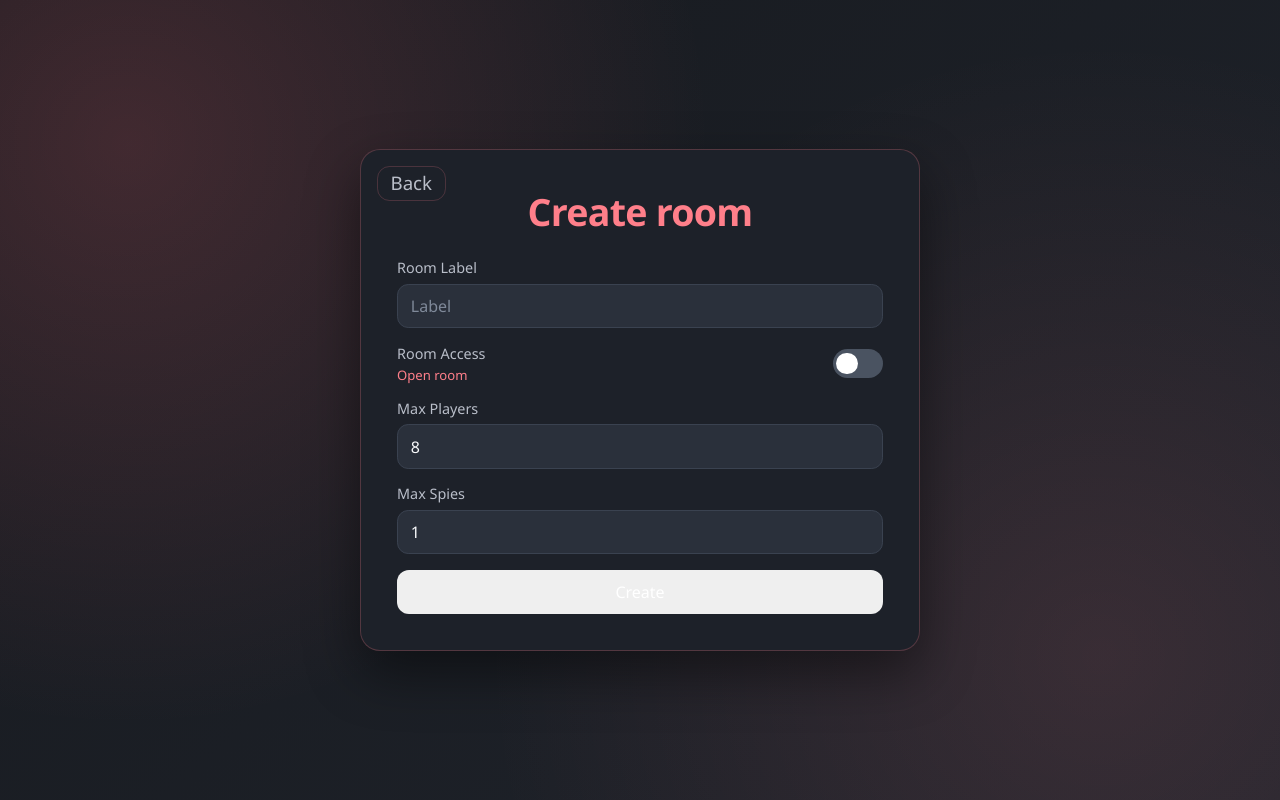
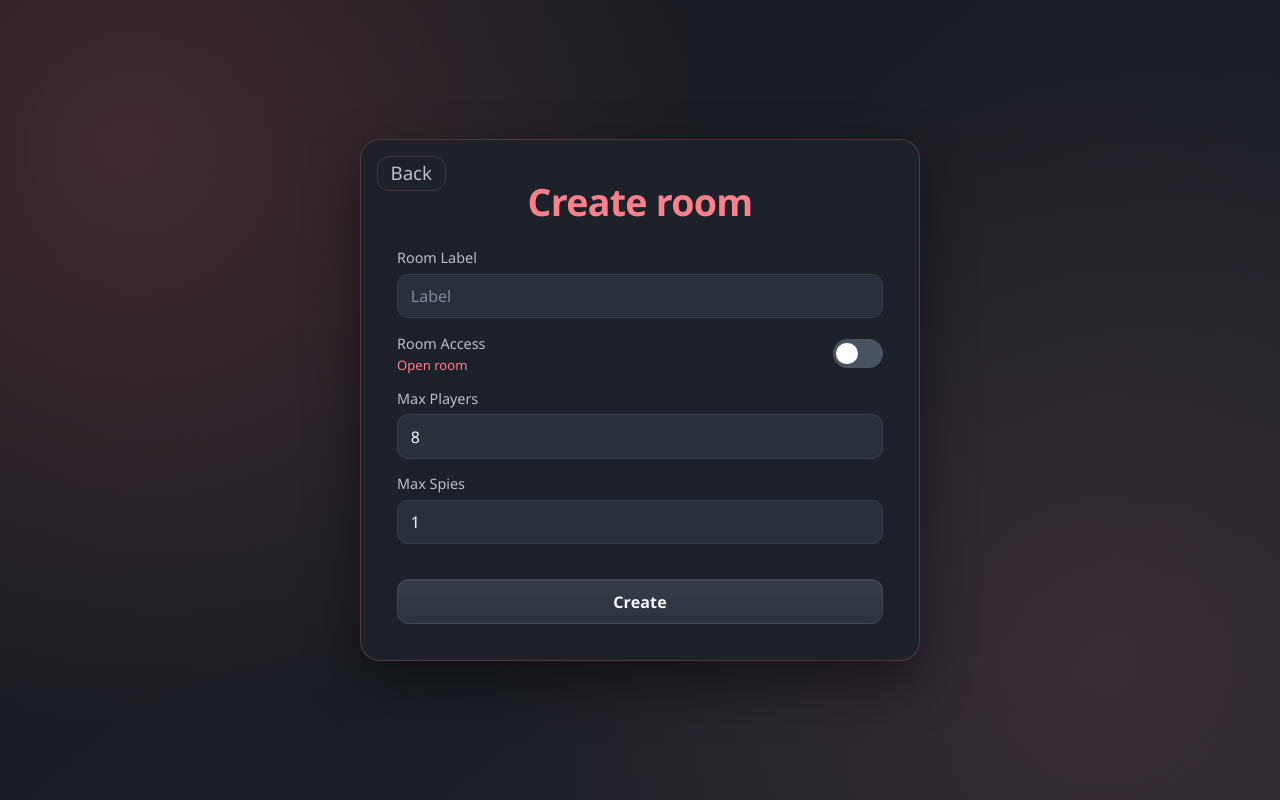
Before and after one commit to churakovra/whoispy, a FastAPI app: page /room in a window 1280 px wide. Run offline with FastAPI, Linux system fonts and the light colour scheme.

Commit message:
refactor: small changes

```diff
--- a/app/static/css/create-room.css
+++ b/app/static/css/create-room.css
@@ -30,6 +30,48 @@
   gap: 0.95rem;
 }
 
+.submit-btn {
+  width: 100%;
+  margin-top: 1.2rem;
+  min-height: 2.85rem;
+  border: 1px solid rgba(255, 255, 255, 0.08);
+  border-radius: 0.75rem;
+  background:
+    linear-gradient(180deg, rgba(255, 255, 255, 0.06), rgba(255, 255, 255, 0.02)),
+    var(--surface);
+  color: var(--text);
+  font: inherit;
+  font-weight: 700;
+  letter-spacing: 0.01em;
+  cursor: pointer;
+  box-shadow: inset 0 1px 0 rgba(255, 255, 255, 0.04);
+  transition:
+    transform 180ms ease,
+    border-color 180ms ease,
+    background-color 180ms ease,
+    box-shadow 180ms ease,
+    filter 180ms ease;
+}
+
+.submit-btn:hover {
+  transform: translateY(-1px);
+  border-color: rgba(255, 255, 255, 0.16);
+  box-shadow:
+    inset 0 1px 0 rgba(255, 255, 255, 0.06),
+    0 14px 30px rgba(0, 0, 0, 0.18);
+  filter: brightness(1.03);
+}
+
+.submit-btn:active {
+  transform: translateY(0);
+}
+
+.submit-btn:focus-visible {
+  outline: none;
+  border-color: rgba(255, 255, 255, 0.22);
+  box-shadow: 0 0 0 3px rgba(255, 255, 255, 0.08);
+}
+
 
 @media (max-width: 520px) {
   .create-card {
--- a/app/templates/404.html
+++ b/app/templates/404.html
@@ -1,6 +1,6 @@
 {% extends "base.html" %}
 
-{% block title %}Page Not Found | WhoISPy?{% endblock %}
+{% block title %}Page Not Found | Who'Spy?{% endblock %}
 
 {% block styles %}
   <link rel="stylesheet" href="{{ url_for('static', path='css/404.css') }}" />
--- a/app/templates/base.html
+++ b/app/templates/base.html
@@ -3,8 +3,9 @@
   <head>
     <meta charset="UTF-8" />
     <meta name="viewport" content="width=device-width, initial-scale=1.0" />
-    <title>{% block title %}WhoISPy?{% endblock %}</title>
+    <title>{% block title %}Who'Spy?{% endblock %}</title>
     <link rel="stylesheet" href="{{ url_for('static', path='css/global.css') }}" />
+    <link rel="icon" href="{{ url_for('static', path='/favicon.svg') }}" sizes="any" />
     {% block styles %}{% endblock %}
   </head>
   <body>
--- a/app/templates/create_room.html
+++ b/app/templates/create_room.html
@@ -1,6 +1,6 @@
 {% extends "base.html" %}
 
-{% block title %}Create Room | WhoISPy?{% endblock %}
+{% block title %}Create Room | Who'Spy?{% endblock %}
 
 {% block styles %}
   <link rel="stylesheet" href="{{ url_for('static', path='css/create-room.css') }}" />
--- a/app/templates/entry.html
+++ b/app/templates/entry.html
@@ -1,6 +1,6 @@
 {% extends "base.html" %}
 
-{% block title %}WhoISPy?{% endblock %}
+{% block title %}Who'Spy?{% endblock %}
 
 {% block styles %}
   <link rel="stylesheet" href="{{ url_for('static', path='css/entry.css') }}" />
@@ -10,7 +10,7 @@
   <main class="entry-page">
     <section class="entry-card">
       <h1 class="entry-title" aria-label="Whoispy?">
-        <span class="title-whois">Whoi</span><span class="title-s" id="glitch-s">s</span><span class="title-spy">py?</span>
+        <span class="title-whois">Who'</span><span class="title-s" id="glitch-s">s</span><span class="title-spy">py?</span>
       </h1>
       <p class="entry-subtitle">Pick how you want to start</p>
       <div class="entry-actions">
--- a/app/templates/room.html
+++ b/app/templates/room.html
@@ -1,6 +1,6 @@
 {% extends "base.html" %}
 
-{% block title %}Room {{ room_id }} | WhoISPy?{% endblock %}
+{% block title %}Room {{ room_id }} | Who'Spy?{% endblock %}
 
 {% block styles %}
   <link rel="stylesheet" href="{{ url_for('static', path='css/room.css') }}?v={{ room_id }}" />
@@ -10,7 +10,7 @@
   <main class="room-page">
     <section class="room-card" data-room-id="{{ room_id }}">
       <a class="back-link" href="/" aria-label="Back to entry page">Back</a>
-      <h1 class="room-title">room "<span id="room-name">{{ room_label }}</span>"</h1>
+      <h1 class="room-title"><span id="room-name">{{ room_label }}</span></h1>
       <p class="room-subtitle" id="room-connection-status">Connecting...</p>
 
       <ul class="users-list" id="users-list" aria-live="polite"></ul>
```
Also changed, not shown: app/static/favicon.svg (added).
